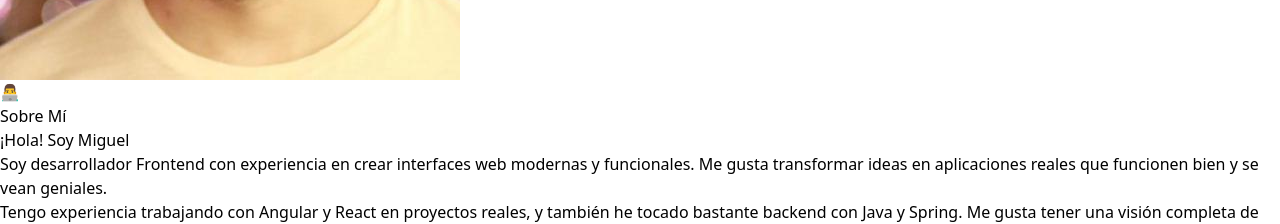
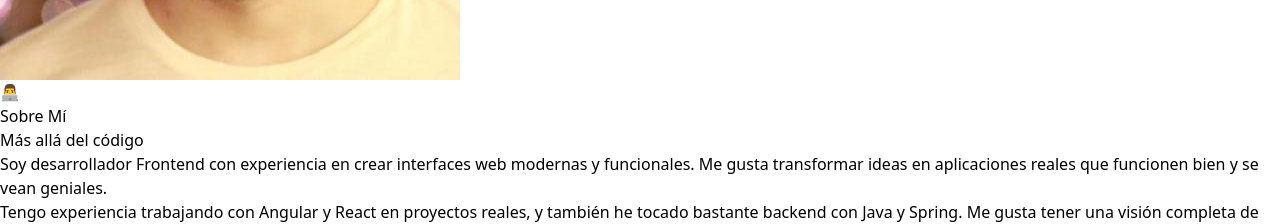
Before and after one commit to MiguelJiRo/Personal-Portfolio-V3, a React (Vite) app: page / in a window 1280 px wide. Shown: the part 4460-4684 px from the top of the page. Built offline with nearby package versions, Linux system fonts and the light colour scheme; what @react-pdf/renderer would draw is missing.

Commit message:
Update about header

```diff
--- a/src/components/About.jsx
+++ b/src/components/About.jsx
@@ -14,7 +14,7 @@ const About = () => {
         <div className="grid md:grid-cols-2 gap-12 items-center">
           <div>
             <h3 className="text-2xl font-semibold text-white mb-4">
-              ¡Hola! Soy Miguel
+              Más allá del código
             </h3>
             <p className="text-gray-300 mb-4 leading-relaxed">
               Soy desarrollador Frontend con experiencia en crear interfaces web modernas
```
